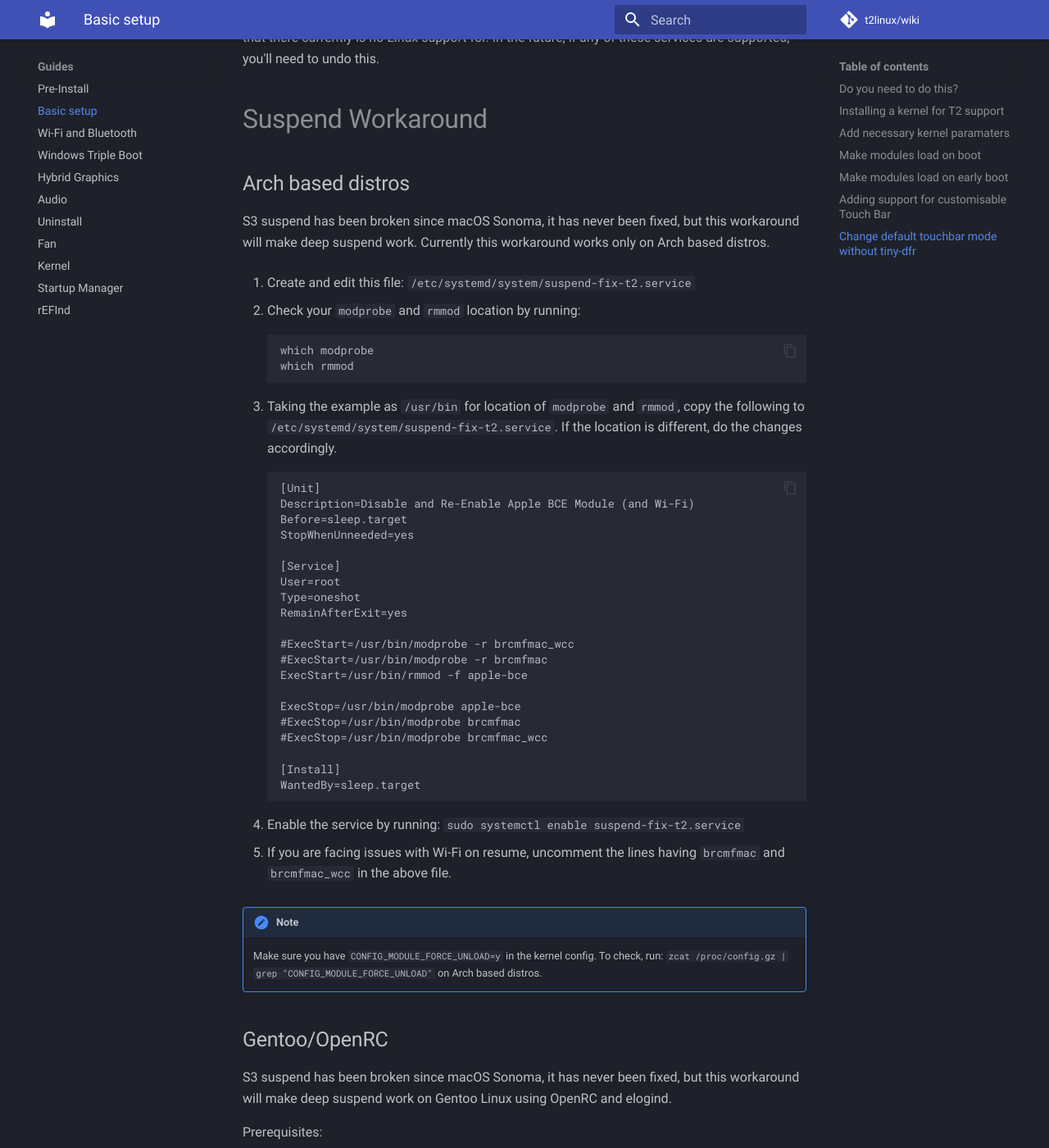
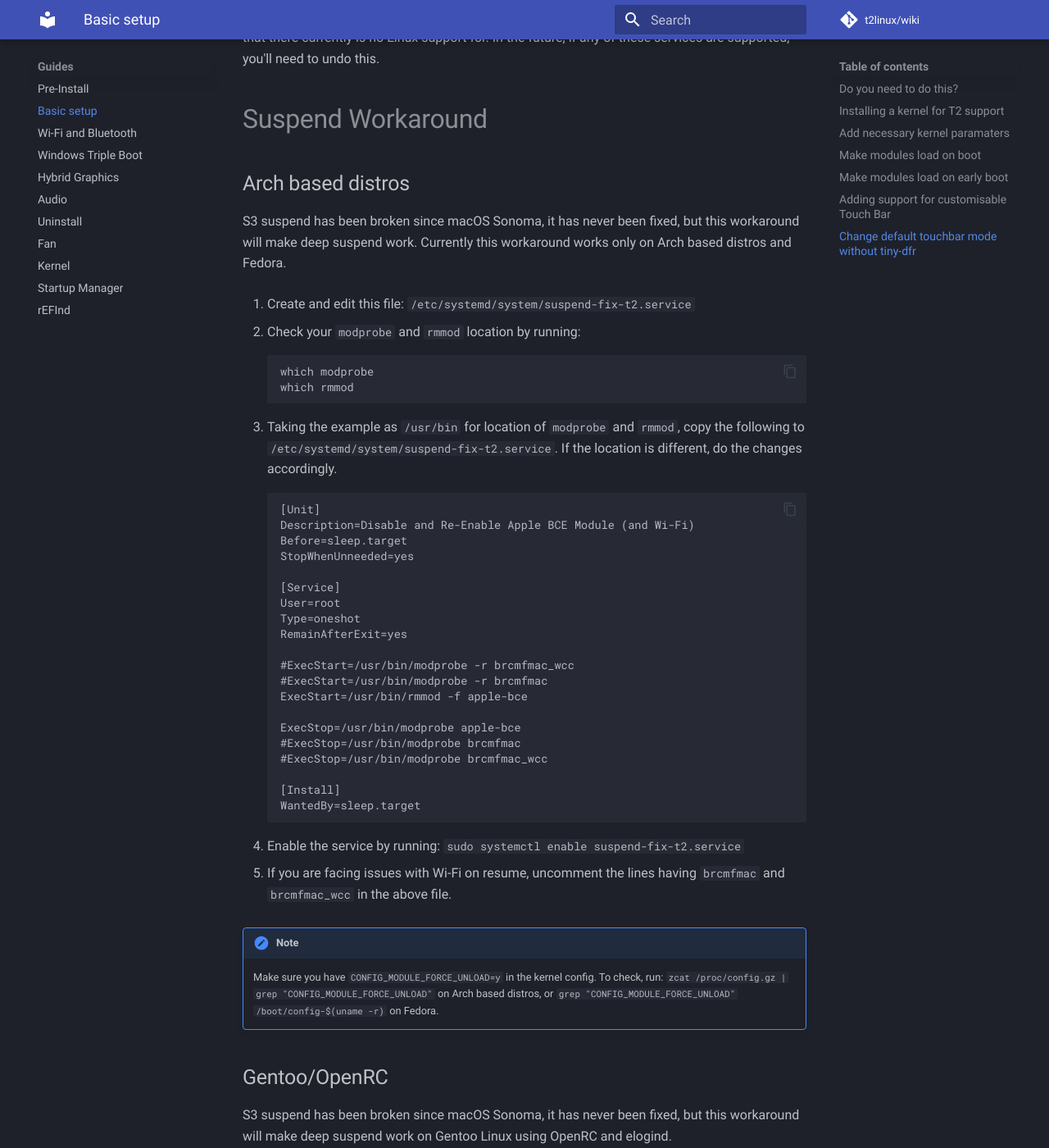
Before and after one commit to t2linux/wiki, an MkDocs documentation site: the page built from docs/guides/postinstall.md, in a window 1280 px wide and 1400 px high, scrolled down 4929 px. Shown: the whole window at 82% size. Built offline with MkDocs 1.6.1 and Material for MkDocs 9.7.7, drawn with Linux system fonts in a browser that asks for light colours; comment, search, counter and statistics services are not loaded.

Commit message:
Update postinstall.md
suspend workaround works on fedora

```diff
--- a/docs/guides/postinstall.md
+++ b/docs/guides/postinstall.md
@@ -180,7 +180,7 @@ Please note that this internal ethernet interface is required for various servic
 
 ## Arch based distros
 
-S3 suspend has been broken since macOS Sonoma, it has never been fixed, but this workaround will make deep suspend work. Currently this workaround works only on Arch based distros.
+S3 suspend has been broken since macOS Sonoma, it has never been fixed, but this workaround will make deep suspend work. Currently this workaround works only on Arch based distros and Fedora.
 
 1. Create and edit this file: `/etc/systemd/system/suspend-fix-t2.service`
 
@@ -222,7 +222,7 @@ S3 suspend has been broken since macOS Sonoma, it has never been fixed, but this
 
 !!! note
     Make sure you have `CONFIG_MODULE_FORCE_UNLOAD=y` in the kernel config.
-    To check, run: `zcat /proc/config.gz | grep "CONFIG_MODULE_FORCE_UNLOAD"` on Arch based distros.
+    To check, run: `zcat /proc/config.gz | grep "CONFIG_MODULE_FORCE_UNLOAD"` on Arch based distros, or `grep "CONFIG_MODULE_FORCE_UNLOAD" /boot/config-$(uname -r)` on Fedora.
 
 ## Gentoo/OpenRC
 
```
